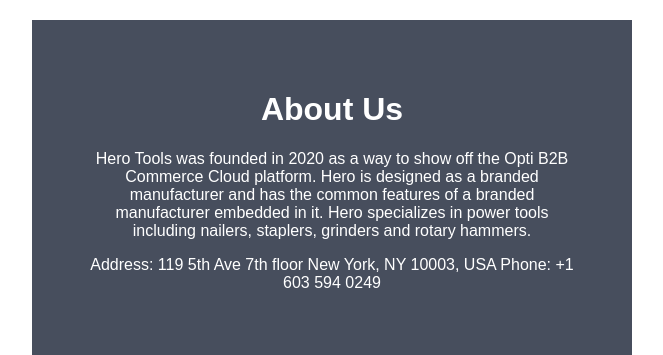
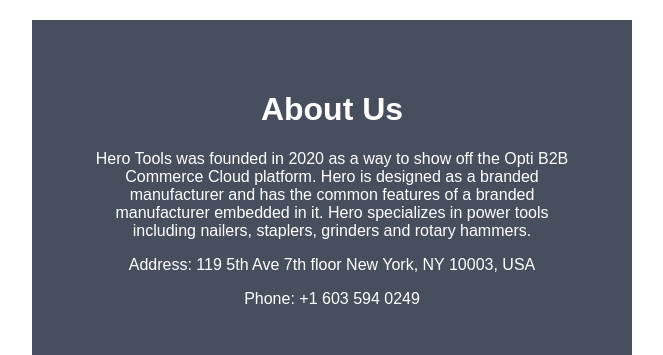
Before and after one commit to naveenksamala/my-first-static-web-app, a website: page src/index.html in a window 1280 px wide. Shown: the top 355 px of the page, without its empty margins (308-971 px from the left). Drawn offline with Linux system fonts and the light colour scheme.

Commit message:
About us

```diff
--- a/src/index.html
+++ b/src/index.html
@@ -6,7 +6,7 @@
   <meta name="viewport" content="width=device-width, initial-scale=1.0">
   <link rel="stylesheet" href="styles.css">
   <meta name="google-site-verification" content="_mN1QSwrSXgInOMYvW-VAcRm0aXb9dHMkEnVFMiYLds" />
-  <title>Vanilla JavaScript App</title>
+  <title>Hero Tools</title>
   <style>
     body {
       font-family: Arial, Helvetica, sans-serif;
@@ -88,7 +88,8 @@
         Address:
         119 5th Ave 7th floor
         New York, NY 10003, USA
-        Phone: +1 603 594 0249
+      </p>
+        <p>  Phone: +1 603 594 0249
       </p>
     </div>
 
```
